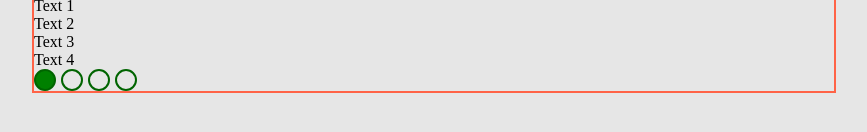
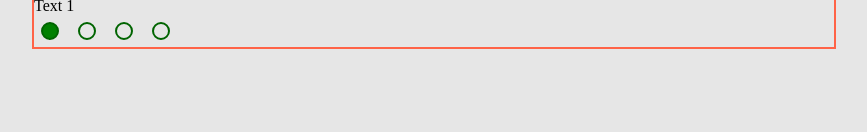
Before and after one commit to StarkovSergey/cssMemSlider, a plain HTML site: page cssMemSlider/index.html in a window 1280 px wide. Shown: the part 236-368 px from the top of the page, without its empty margins (206-1073 px from the left). Drawn offline with Linux system fonts and the light colour scheme.

Commit message:
feat: apply animations (Вс, май 08, 2022  3:39:45)

```diff
--- a/cssMemSlider/index.html
+++ b/cssMemSlider/index.html
@@ -30,18 +30,27 @@
         <img src="//unsplash.it/801/201" alt="">
       </li>
     </ul>
+    <div class="text-wrapper">
       <ul class="slider__text-list">
         <li class="slider__item" id="text-1">Text 1</li>
         <li class="slider__item" id="text-2">Text 2</li>
         <li class="slider__item" id="text-3">Text 3</li>
         <li class="slider__item" id="text-4">Text 4</li>
       </ul>
+    </div>
     <ul class="navigation">
       <label for="slide-1" class="navigation__button">
+        <div class="circle"></div>
       </label>
-      <label for="slide-2" class="navigation__button"></label>
-      <label for="slide-3" class="navigation__button"></label>
-      <label for="slide-4" class="navigation__button"></label>
+      <label for="slide-2" class="navigation__button">
+        <div class="circle"></div>
+      </label>
+      <label for="slide-3" class="navigation__button">
+        <div class="circle"></div>
+      </label>
+      <label for="slide-4" class="navigation__button">
+        <div class="circle"></div>
+      </label>
     </ul>
   </div>
 </body>
--- a/cssMemSlider/style.css
+++ b/cssMemSlider/style.css
@@ -55,12 +55,15 @@ ul {
 }
 
 .navigation__button {
-  width: 8px;
-  height: 8px;
-  padding: 5px;
+  padding: 7px;
   cursor: pointer;
+}
+
+.circle {
   border-radius: 50%;
   border: 2px solid darkgreen;
+  width: 14px;
+  height: 14px;
 }
 
 .navigation__button:hover,
@@ -74,18 +77,45 @@ input[name="slider"] {
   height: 1px;
 }
 
-#slide-1:checked ~ .navigation label:nth-child(1) {
+#slide-1:checked ~ .navigation label:nth-child(1) .circle {
   background-color: green;
 }
 
-#slide-2:checked ~ .navigation label:nth-child(2) {
+#slide-2:checked ~ .navigation label:nth-child(2) .circle {
   background-color: green;
 }
 
-#slide-3:checked ~ .navigation label:nth-child(3) {
+#slide-3:checked ~ .navigation label:nth-child(3) .circle {
   background-color: green;
 }
 
-#slide-4:checked ~ .navigation label:nth-child(4) {
+#slide-4:checked ~ .navigation label:nth-child(4) .circle {
   background-color: green;
 }
+
+
+.text-wrapper {
+  width: 400px;
+  overflow: hidden;
+}
+
+.slider__text-list {
+  display: flex;
+  transition: all 200ms ease 0s;
+}
+
+#slide-1:checked ~ .text-wrapper .slider__text-list{
+  transform: translateX(0);
+}
+
+#slide-2:checked ~ .text-wrapper .slider__text-list{
+  transform: translateX(-400px);
+}
+
+#slide-3:checked ~ .text-wrapper .slider__text-list{
+  transform: translateX(-800px);
+}
+
+#slide-4:checked ~ .text-wrapper .slider__text-list{
+  transform: translateX(-1200px);
+}
```
Lines whose indentation alone changed are shown as unchanged.
